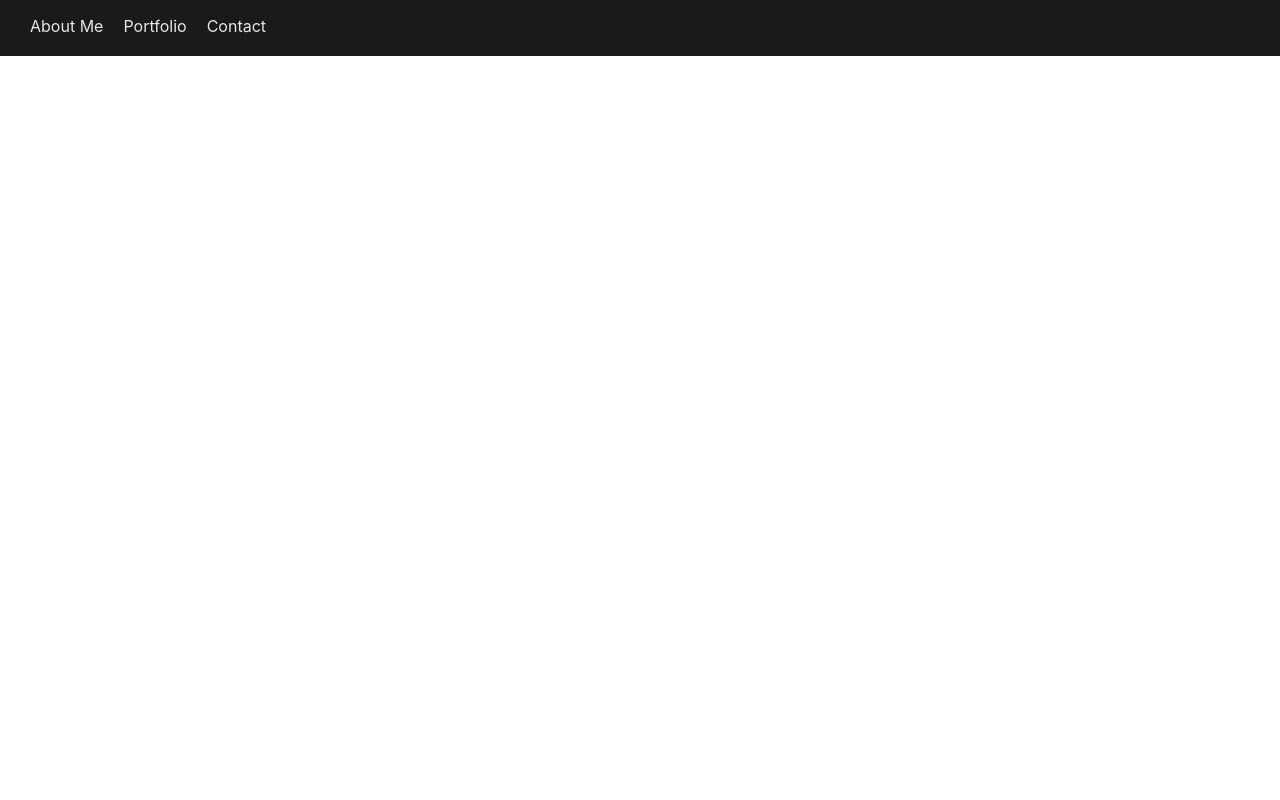
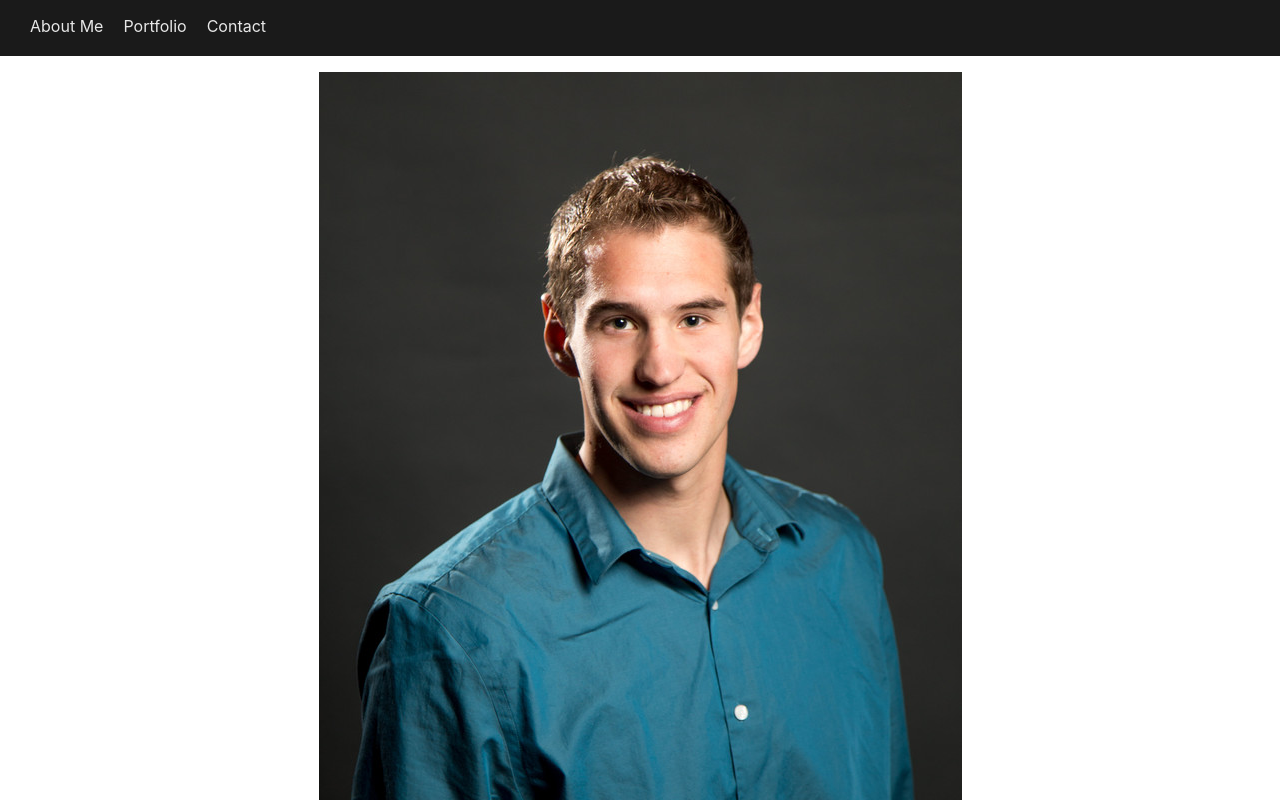
Before and after one commit to colinah/Portfolio-Website, a React (Create React App) app in the folder portfolio-website/: page / in a window 1280 px wide. Shown: the top 800 px of the page. Built offline with nearby package versions, Linux system fonts and the light colour scheme.

Commit message:
Added photo to about me

```diff
--- a/portfolio-website/src/App.js
+++ b/portfolio-website/src/App.js
@@ -1,12 +1,16 @@
 import React from 'react';
 import Layout from './hoc/Layout/Layout';
+import {Route , Switch } from 'react-router-dom'
+import AboutMe from './containers/AboutMe/AboutMe';
 import './App.css';
 
 function App() {
   return (
     <div className="App">
       <Layout>
-
+        <Switch>
+        <Route path="/"  exact component={AboutMe} />
+        </Switch>
       </Layout>
     </div>
   );
--- /dev/null
+++ b/portfolio-website/src/components/AboutMe/Image/Image.js
@@ -0,0 +1,12 @@
+import React from 'react';
+import photo from '../../../assests/Picture.png'
+
+const image = (props) => {
+    return (
+        <div>
+            <img src={photo} alt="Person Here" />
+        </div>
+    )
+}
+
+export default image;
--- a/portfolio-website/src/components/Navigation/NavigationItems/NavigationItem/NavigationItem.module.css
+++ b/portfolio-website/src/components/Navigation/NavigationItems/NavigationItem/NavigationItem.module.css
@@ -4,6 +4,7 @@
     box-sizing: border-box;
     display: block;
     width: 100%;
+    position: relative;
 }
 
 .NavigationItem a {
--- a/portfolio-website/src/components/Navigation/Toolbar/Toolbar.module.css
+++ b/portfolio-website/src/components/Navigation/Toolbar/Toolbar.module.css
@@ -1,9 +1,9 @@
 .Toolbar {
-    align-content: left;
+    align-content: right;
     height: 56px;
     width: 100%;
     position: fixed;
-    top: 0;
+    top: 0px;
     left: 0px;
     background-color: #1a1a1a;
     display: flex;
@@ -12,6 +12,7 @@
     padding: 0 20px;
     box-sizing: border-box;
     z-index: 90;
+    float: right;
 }
 
 .Toolbar nav {
--- /dev/null
+++ b/portfolio-website/src/containers/AboutMe/AboutMe.js
@@ -0,0 +1,15 @@
+import React , { Component } from 'react';
+
+import Image from '../../components/AboutMe/Image/Image'
+
+class AboutMe extends Component {
+    render(){
+        return (
+            <div>
+                <Image />
+            </div>
+        )
+    }
+}
+
+export default AboutMe;
```
Also changed, not shown: portfolio-website/src/assests/Picture.png (added).
